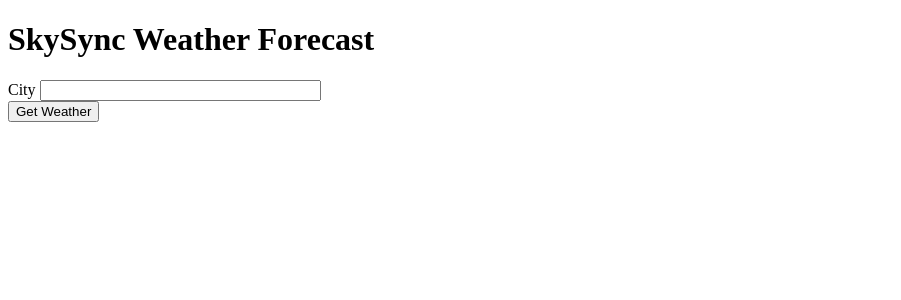
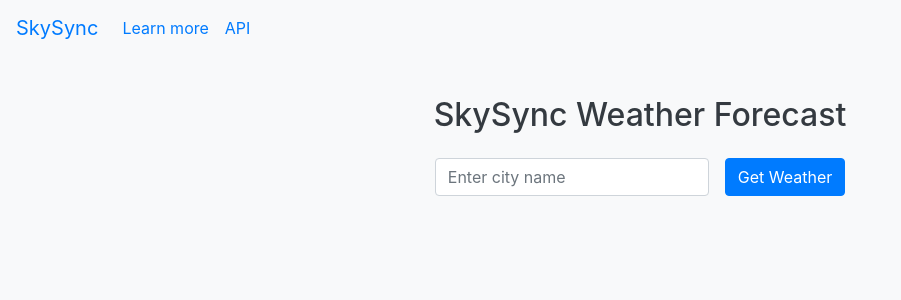
Before and after one commit to azaraverse/SkySync, a Flask app: page / in a window 1280 px wide. Shown: the top 300 px of the page, without its empty margins (0-901 px from the left). Run offline with Flask 2, Linux system fonts and the light colour scheme; some libraries are stand-ins or nearby versions.

Commit message:
make necessary improvements and adjustements to display of weather info using css and bootstrap. also convert float degrees to int in both html and js

```diff
--- a/src/app/static/css/main.css
+++ b/src/app/static/css/main.css
@@ -0,0 +1,40 @@
+body {
+    background-color: #f8f9fa;
+}
+
+h1, h2, h6 {
+    color: #343a40;
+}
+
+#weather-info {
+    margin-top: 20px;
+}
+
+#weather-info h1 {
+    font-size: 4rem;
+}
+
+#weather-info h5, #weather-info h6 {
+    margin: 10px 0;
+}
+
+#weather-info .row {
+    margin: 10px 0;
+}
+
+.navbar {
+    margin-bottom: 20px;
+}
+
+.container {
+    padding-top: 60px;
+}
+
+.form-control {
+    max-width: 300px;
+}
+
+.list-group-item {
+    text-align: left;
+    text-decoration: none;
+}
--- a/src/app/static/js/script.js
+++ b/src/app/static/js/script.js
@@ -27,14 +27,23 @@
   // Function to display weather data
   function displayWeatherData (data) {
     const weatherInfo = `
-        <h2>Weather in ${data.name}</h2>
-        <ul>
-            <li>Temperature: ${data.main.temp}°C</li>
-            <li>Feels like: ${data.main.feels_like}°C</li>
-            <li>Humidity: ${data.main.humidity}%</li>
-            <li>Wind Speed: ${data.wind.speed}m/s</li>
-            <li>Conditions: ${data.weather[0].description}</li>
-        </ul>`;
+        <div class="text-center">
+            <h6><strong>${data.name}, ${data.sys.country}</strong></h6>
+            <h1>${Math.floor(data.main.temp)}°</h1>
+            <h6>${data.weather[0].description}</h6>
+            <div class="row justify-content-center">
+                <div class="col-auto">
+                    <h6>High: ${Math.floor(data.main.temp_max)}°</h6>
+                </div>
+                <div class="col-auto">
+                    <h6>Low: ${Math.floor(data.main.temp_min)}°</h6>
+                </div>
+            <h6 class="mt-3">Actually feels like: ${Math.floor(data.main.feels_like)}°</h6>
+            <div class="mt-3">
+                <h6>Humidity: ${Math.floor(data.main.humidity)}%</h6>
+                <h6>Wind Speed: ${Math.floor(data.wind.speed)} m/s</h6>
+            </div>
+        </div>`;
     $('#weather-info').html(weatherInfo);
   }
 
--- a/src/app/templates/base.html
+++ b/src/app/templates/base.html
@@ -2,16 +2,36 @@
 <html lang="en">
     <head>
         <meta charset="UTF-8">
+        <meta name="viewport" content="width=device-width, initial-scale=1, shrink-to-fit=no">
         <meta content="Yushahu Yussif Azara" name="author">
         <title>SkySync</title>
+        <link rel="stylesheet" href="https://cdn.jsdelivr.net/npm/bootstrap@4.0.0/dist/css/bootstrap.min.css" integrity="sha384-Gn5384xqQ1aoWXA+058RXPxPg6fy4IWvTNh0E263XmFcJlSAwiGgFAW/dAiS6JXm" crossorigin="anonymous">
         <link rel="stylesheet" href="{{ url_for('static', filename='css/main.css') }}">
-        <script src="https://code.jquery.com/jquery-3.2.1.min.js"></script>
     </head>
     <body>
-        <div class="container">
+        <nav class="navbar navbar-expand-md bg-light fixed-top">
+            <a class="navbar-brand" href="#">SkySync</a>
+            <button class="navbar-toggler" type="button" data-toggle="collapse" data-target="#navbarsExampleDefault" aria-controls="navbarsExampleDefault" aria-expanded="false" aria-label="Toggle navigation">
+                <span class="navbar-toggler-icon"></span>
+            </button>
+            <div class="collapse navbar-collapse" id="navbarsExampleDefault">
+                <ul class="navbar-nav mr-auto">
+                    <li class="nav-item active">
+                        <a class="nav-link" href="#">Learn more<span class="sr-only">(current)</span></a>
+                    </li>
+                    <li class="nav-item">
+                        <a class="nav-link" href="#">API</a>
+                    </li>
+                </ul>
+            </div>
+        </nav>
+        <div class="container mt-5 pt-5">
             {% block content %}{% endblock %}
         </div>
         <!-- Load javaScript after DOM is fully loaded -->
+        <script src="https://code.jquery.com/jquery-3.2.1.min.js" crossorigin="anonymous"></script>
+        <script src="https://cdn.jsdelivr.net/npm/popper.js@1.12.9/dist/umd/popper.min.js" integrity="sha384-ApNbgh9B+Y1QKtv3Rn7W3mgPxhU9K/ScQsAP7hUibX39j7fakFPskvXusvfa0b4Q" crossorigin="anonymous"></script>
+        <script src="https://cdn.jsdelivr.net/npm/bootstrap@4.0.0/dist/js/bootstrap.min.js" integrity="sha384-JZR6Spejh4U02d8jOt6vLEHfe/JQGiRRSQQxSfFWpi1MquVdAyjUar5+76PVCmYl" crossorigin="anonymous"></script>
         <script type="text/javascript" src="{{ url_for('static', filename='js/script.js') }}"></script>
     </body>
 </html>
--- a/src/app/templates/index.html
+++ b/src/app/templates/index.html
@@ -1,30 +1,33 @@
 {% extends "base.html" %}
 
 {% block content %}
-<h1>SkySync Weather Forecast</h1>
-<form method="post">
+<div class="text-center">
+<h2 class="mb-4">SkySync Weather Forecast</h2>
+<form method="post" class="form-inline justify-content-center">
     {{ form.hidden_tag() }}
-    <div>
-        {{ form.city.label }}
-        {{ form.city(size=32) }}
+    <div class="form-group mx-2">
+        {{ form.city.label(class="sr-only") }}
+        {{ form.city(class="form-control", placeholder="Enter city name") }}
     </div>
-    <div>
-        {{ form.submit() }}
+    <div class="form-group mx-2">
+        {{ form.submit(class="btn btn-primary") }}
     </div>
 </form>
+</div>
 
-<div id="weather-info">
+<div id="weather-info" class="mt-4 text-center">
     <!-- Weather information goes here on document load up -->
 </div>
 
 {% if weather_data %}
-    <h2>Weather in {{ weather_data["name"] }}</h2>
-    <ul>
-        <li>Temperature: {{ weather_data["main"]["temp"] }}°C</li>
-        <li>Feels like: {{ weather_data["main"]["feels_like"] }}°C</li>
-        <li>Humidity: {{ weather_data["main"]["humidity"] }}%</li>
-        <li>Wind Speed: {{ weather_data["wind"]["speed"] }}m/s</li>
-        <li>Conditions: {{ weather_data["weather"][0]["description"] }}</li>
+<div class="mt-4">
+    <h2 class="text-center">Weather in {{ weather_data["name"] }}, {{ weather_data["sys"]["country"] }}</h2>
+    <ul class="list-group mt-3">
+        <li class="list-group-item">Temperature: {{ weather_data["main"]["temp"] | int }}°C</li>
+        <li class="list-group-item">Feels like: {{ weather_data["main"]["feels_like"] | int }}°C</li>
+        <li class="list-group-item">Humidity: {{ weather_data["main"]["humidity"] | int }}%</li>
+        <li class="list-group-item">Wind Speed: {{ weather_data["wind"]["speed"] | int }}m/s</li>
+        <li class="list-group-item">Conditions: {{ weather_data["weather"][0]["description"] }}</li>
     </ul>
 {% endif %}
 {% endblock %}
--- a/src/app/test_utils.py
+++ b/src/app/test_utils.py
@@ -21,12 +21,13 @@
         print(weather_data)
         # test retrieving paramenters to use in html
         name = weather_data["name"]
+        country = weather_data["sys"]["country"]
         temperature = int(weather_data["main"]["temp"])
         feels = int(weather_data["main"]["feels_like"])
         humidity = int(weather_data["main"]["humidity"])
         wind = weather_data["wind"]["speed"]
         conditions = weather_data["weather"][0]["description"]
-        print(f'Weather for: {name}')
+        print(f'Weather for: {name}, {country}')
         print(f'Temperature: {temperature}°C') # alt + 0176 for degree sym
         print(f'Feels like: {feels}°C')
         print(f'Humidity: {humidity}%')
```
